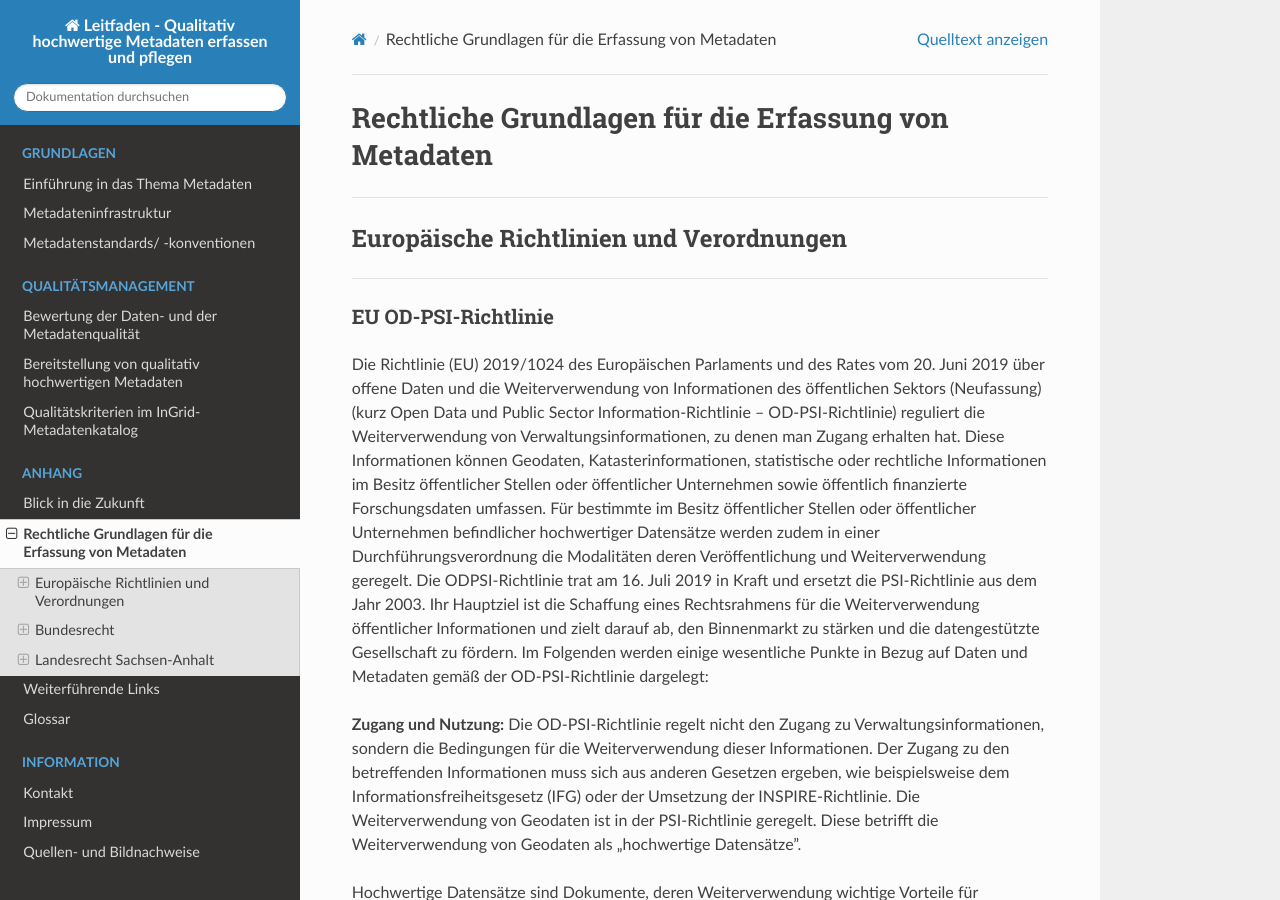
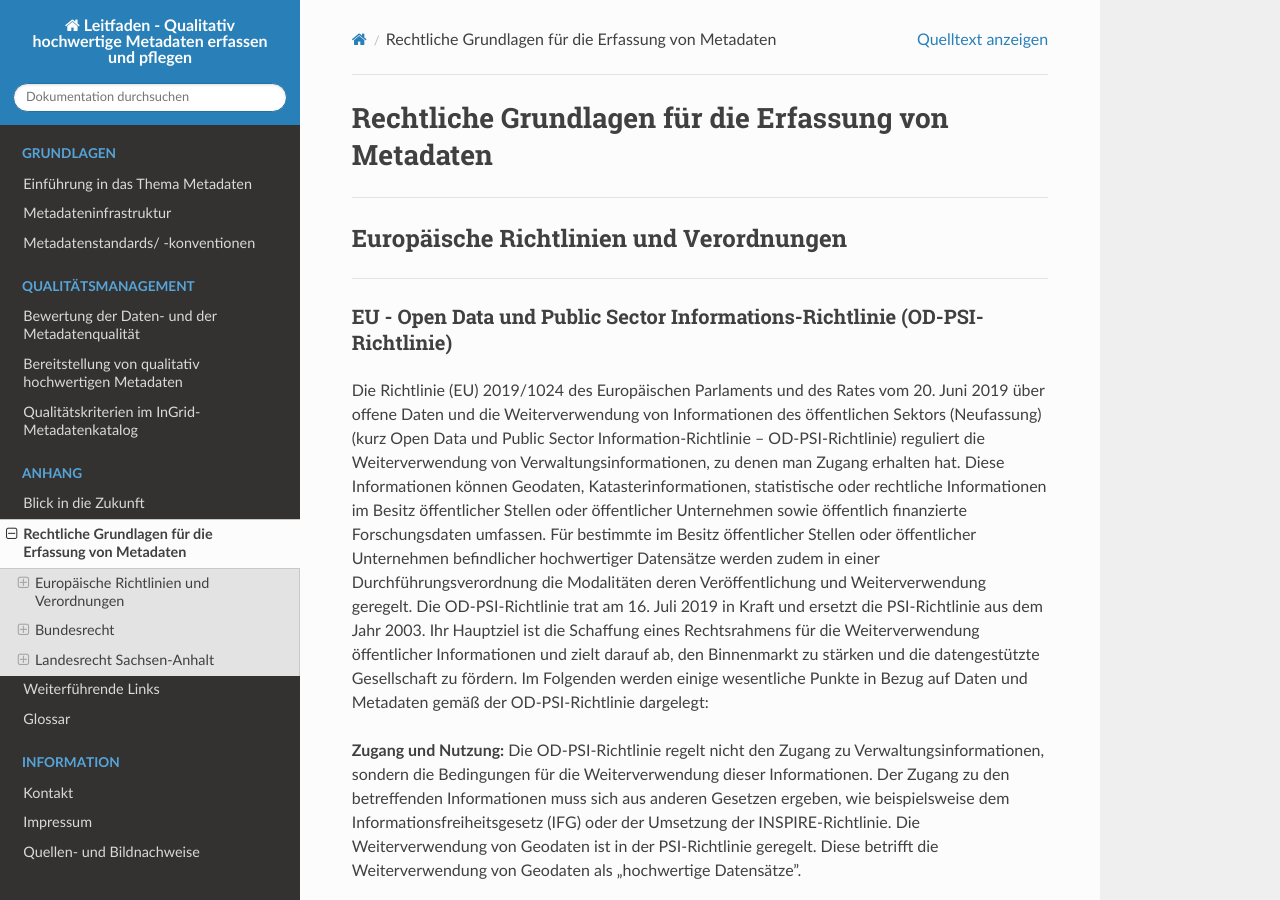
Before and after one commit to tomiwo/ingrid-mdk-st-high-quality-metadata, a Sphinx documentation site: the page built from docs/anhang/rechtliche-grundlagen.rst, in a window 1280 px wide and 900 px high. Built offline with Sphinx 7.4.7 and the Read the Docs theme 3.1.0, drawn with Linux system fonts in a browser that asks for light colours; some of the changed text lies outside the part shown.

Commit message:
Update rechtliche-grundlagen.rst

```diff
--- a/docs/anhang/rechtliche-grundlagen.rst
+++ b/docs/anhang/rechtliche-grundlagen.rst
@@ -11,10 +11,10 @@
 ------------------------------------------------------------------------------------------------------------------------
 
 
-EU OD-PSI-Richtlinie
-^^^^^^^^^^^^^^^^^^^^
+EU - Open Data und Public Sector Informations-Richtlinie (OD-PSI-Richtlinie)
+^^^^^^^^^^^^^^^^^^^^^^^^^^^^^^^^^^^^^^^^^^^^^^^^^^^^^^^^^^^^^^^^^^^^^^^^^^
 
-Die Richtlinie (EU) 2019/1024 des Europäischen Parlaments und des Rates vom 20. Juni 2019 über offene Daten und die Weiterverwendung von Informationen des öffentlichen Sektors (Neufassung) (kurz Open Data und Public Sector Information-Richtlinie – OD-PSI-Richtlinie) reguliert die Weiterverwendung von Verwaltungsinformationen, zu denen man Zugang erhalten hat. Diese Informationen können Geodaten, Katasterinformationen, statistische oder rechtliche Informationen im Besitz öffentlicher Stellen oder öffentlicher Unternehmen sowie öffentlich finanzierte Forschungsdaten umfassen. Für bestimmte im Besitz öffentlicher Stellen oder öffentlicher Unternehmen befindlicher hochwertiger Datensätze werden zudem in einer Durchführungsverordnung die Modalitäten deren Veröffentlichung und Weiterverwendung geregelt. Die ODPSI-Richtlinie trat am 16. Juli 2019 in Kraft und ersetzt die PSI-Richtlinie aus dem Jahr 2003. Ihr Hauptziel ist die Schaffung eines Rechtsrahmens für die Weiterverwendung öffentlicher Informationen und zielt darauf ab, den Binnenmarkt zu stärken und die datengestützte Gesellschaft zu fördern. Im Folgenden werden einige wesentliche Punkte in Bezug auf Daten  und Metadaten gemäß der OD-PSI-Richtlinie dargelegt:
+Die Richtlinie (EU) 2019/1024 des Europäischen Parlaments und des Rates vom 20. Juni 2019 über offene Daten und die Weiterverwendung von Informationen des öffentlichen Sektors (Neufassung) (kurz Open Data und Public Sector Information-Richtlinie – OD-PSI-Richtlinie) reguliert die Weiterverwendung von Verwaltungsinformationen, zu denen man Zugang erhalten hat. Diese Informationen können Geodaten, Katasterinformationen, statistische oder rechtliche Informationen im Besitz öffentlicher Stellen oder öffentlicher Unternehmen sowie öffentlich finanzierte Forschungsdaten umfassen. Für bestimmte im Besitz öffentlicher Stellen oder öffentlicher Unternehmen befindlicher hochwertiger Datensätze werden zudem in einer Durchführungsverordnung die Modalitäten deren Veröffentlichung und Weiterverwendung geregelt. Die OD-PSI-Richtlinie trat am 16. Juli 2019 in Kraft und ersetzt die PSI-Richtlinie aus dem Jahr 2003. Ihr Hauptziel ist die Schaffung eines Rechtsrahmens für die Weiterverwendung öffentlicher Informationen und zielt darauf ab, den Binnenmarkt zu stärken und die datengestützte Gesellschaft zu fördern. Im Folgenden werden einige wesentliche Punkte in Bezug auf Daten  und Metadaten gemäß der OD-PSI-Richtlinie dargelegt:
 
 
 **Zugang und Nutzung:** Die OD-PSI-Richtlinie regelt nicht den Zugang zu Verwaltungsinformationen, sondern die Bedingungen für die Weiterverwendung dieser Informationen. Der Zugang zu den betreffenden Informationen muss sich aus anderen Gesetzen ergeben, wie beispielsweise dem Informationsfreiheitsgesetz (IFG) oder der Umsetzung der INSPIRE-Richtlinie.
@@ -49,10 +49,10 @@
 
 ------------------------------------------------------------------------------------------------------------------------
 
-EU Durchführungsverordnung für hochwertige Datensätze – DVO HVD
-^^^^^^^^^^^^^^^^^^^^^^^^^^^^^^^^^^^^^^^^^^^^^^^^^^^^^^^^^^^^^^^
+EU - Durchführungsverordnung für hochwertige Datensätze – DVO HVD
+^^^^^^^^^^^^^^^^^^^^^^^^^^^^^^^^^^^^^^^^^^^^^^^^^^^^^^^^^^^^^^^^^
 
-Die Durchführungsverordnung (EU) 2023/138 der Kommission vom 21. Dezember 2022 zur Festlegung bestimmter hochwertiger Datensätze und der Modalitäten ihrer Veröffentlichung und Weiterverwendung (DVO-HVD) ist ein auf der Grundlage der Verordnungsermächtigung der OD-PSI-RL verabschiedeter Rechtsakt der Europäischen Kommission. Sie soll den Weg zu einem europäischen Binnenmarkt für Daten ebnen und langfristig Datensouveränität und globale Wettbewerbsfähigkeit sichern. Hier einige wichtige Informationen zur DVO-HVD:
+Die Durchführungsverordnung (EU) 2023/138 der Kommission vom 21. Dezember 2022 zur Festlegung bestimmter hochwertiger Datensätze und der Modalitäten ihrer Veröffentlichung und Weiterverwendung (DVO-HVD) ist ein auf der Grundlage der Verordnungsermächtigung der "Open Data und Public Sector Informations-Richtlinie EU" verabschiedeter Rechtsakt der Europäischen Kommission. Sie soll den Weg zu einem europäischen Binnenmarkt für Daten ebnen und langfristig Datensouveränität und globale Wettbewerbsfähigkeit sichern. Hier einige wichtige Informationen zur DVO-HVD:
 
 
 **Inhalt:** Die Verordnung besteht aus zwei Dokumenten: einem Hauptteil und einem Anhang. Der Hauptteil regelt Veröffentlichungs- sowie Weiterverwendungsmodalitäten für die hochwertigen Datensätze. Im Anhang werden die hochwertigen Datensätze für verschiedene Themen / Kategorien näher beschrieben. Dabei wird auf bestehende sektorspezifische Regelungen (z.B. INSPIRE und Umweltberichterstattung) Bezug genommen.
```
Also changed, not shown: other parts of docs/anhang/rechtliche-grundlagen.rst (+4 -4 lines).
